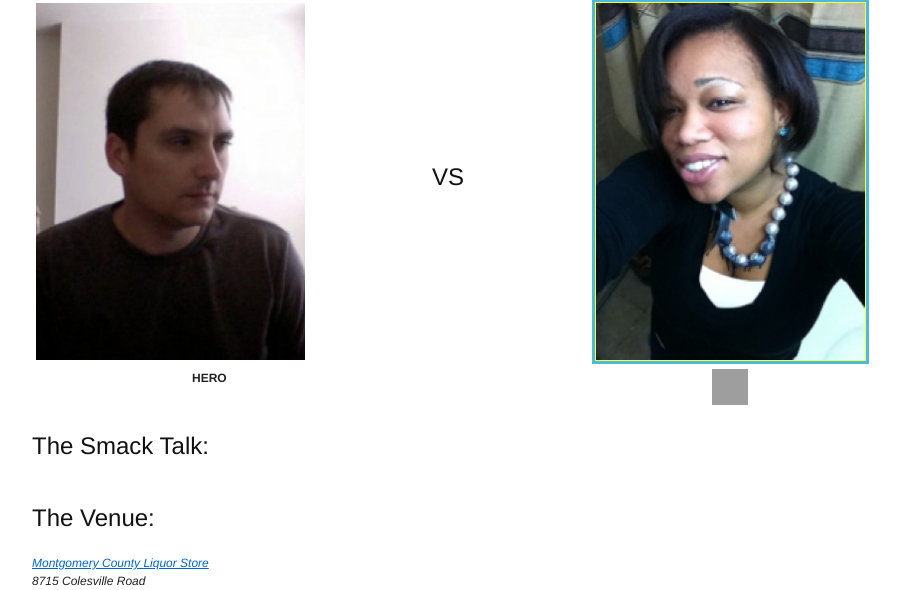
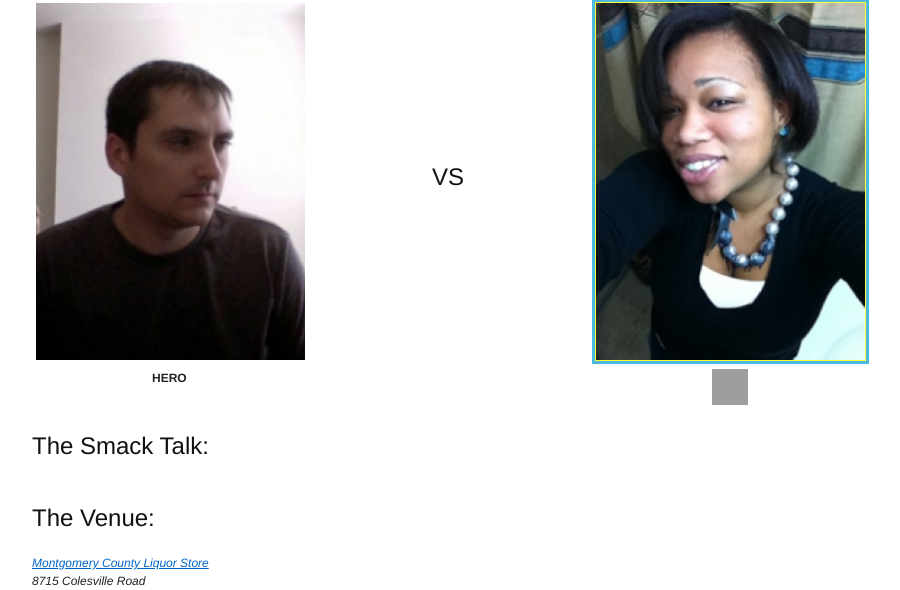
Before and after one commit to gsiegman/whowillbemayor, a Django app: template whowillbemayor_project/templates/battle/home.html in a window 1280 px wide. Shown: the part 163-753 px from the top of the page, without its empty margins (133-1033 px from the left). Run offline with Django 3.2, Linux system fonts and the light colour scheme; the template is opened without the code that fills it, so the values that code supplies are empty; grey boxes are pictures that could not be loaded.

Commit message:
more template tweaks

```diff
--- a/whowillbemayor_project/templates/battle/home.html
+++ b/whowillbemayor_project/templates/battle/home.html
@@ -27,9 +27,9 @@
     </div>
 
     <div class="span-10">
-        <div class="span-4"><span>&nbsp;</span></div>
-        <p class="span-2"><strong>HERO</strong></p>
-        <div class="span-4 last"><span>&nbsp;</span></div>
+        <div class="span-3"><span>&nbsp;</span></div>
+        <p class="span-4"><strong>HERO</strong></p>
+        <div class="span-3 last"><span>&nbsp;</span></div>
     </div>
     <div class="span-4">
         <span>&nbsp;</span>
```
